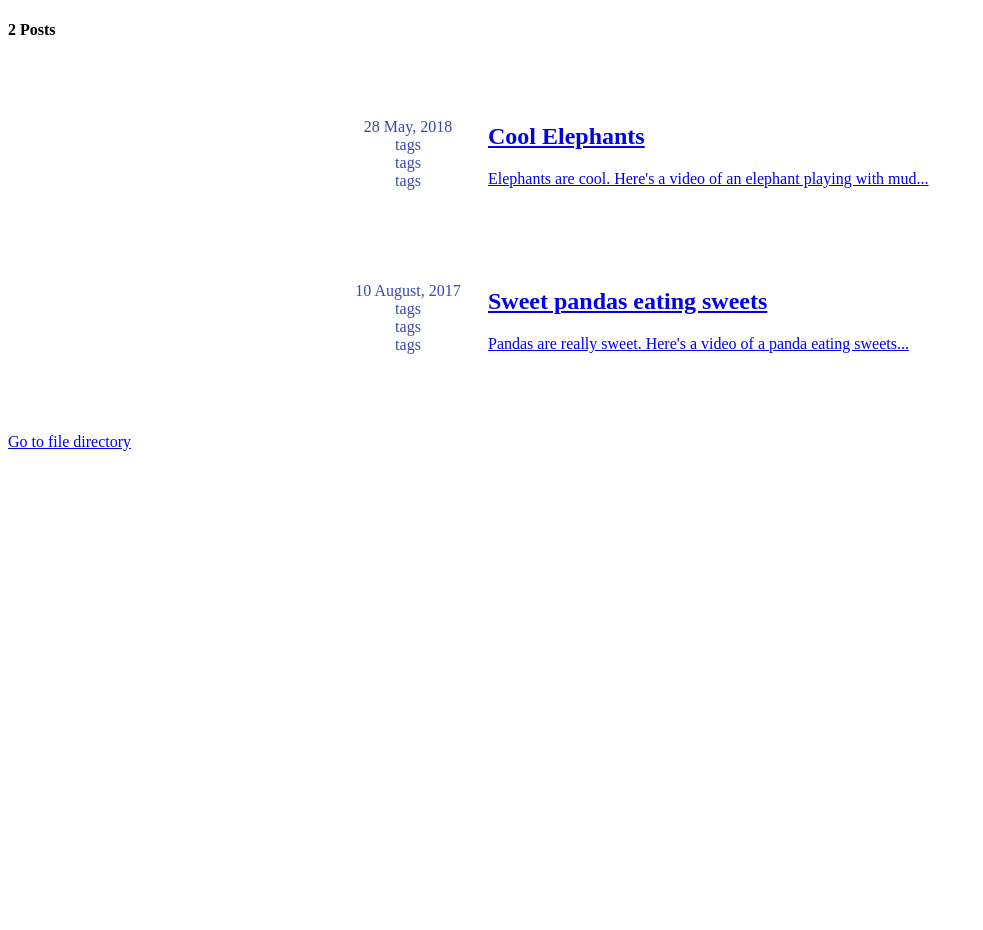
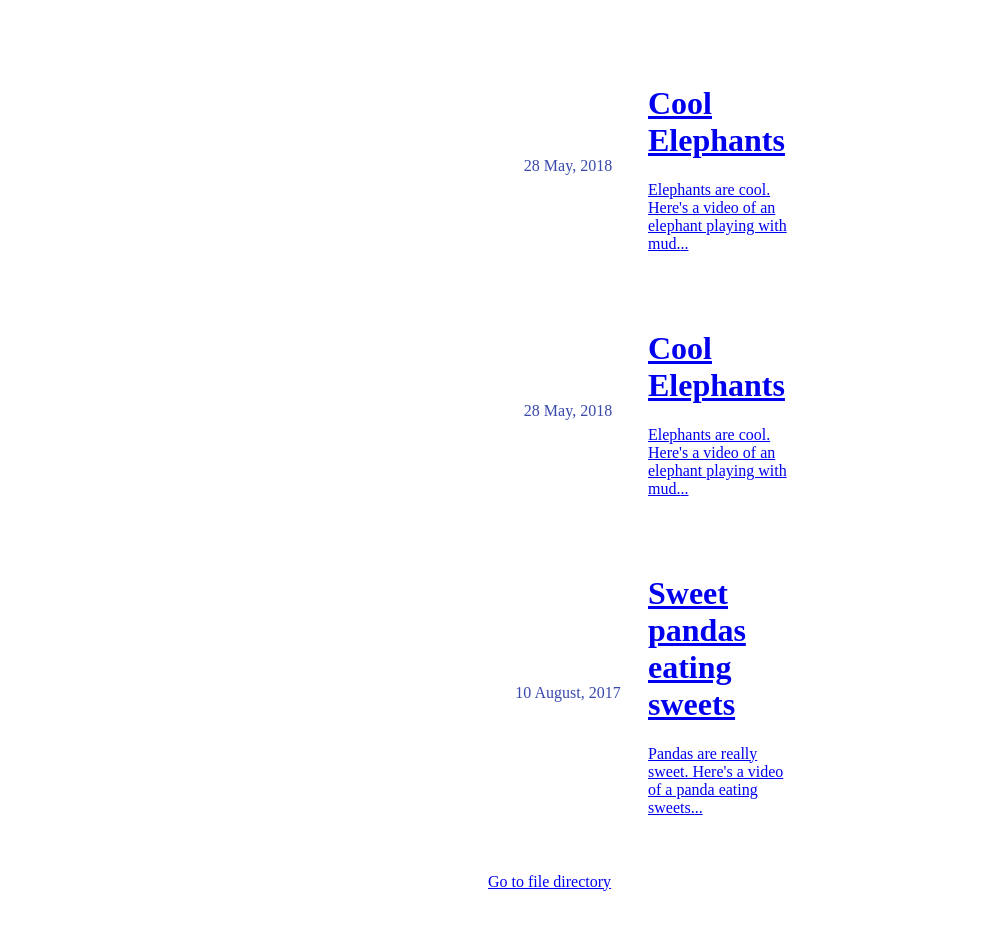
Before and after one commit to dominictwlee/my-blog, a Gatsby site: page / in a window 1280 px wide. Shown: the whole page, without its empty margins (0-983 px from the left). Before the commit the page ends 800 px from the top, so only its background shows below. Built offline with nearby package versions, Linux system fonts and the light colour scheme; Gatsby itself is replaced by a stand-in of ours.

Commit message:
Align grid items

```diff
--- a/gatsby-config.js
+++ b/gatsby-config.js
@@ -19,5 +19,6 @@ module.exports = {
         precision: 8,
       },
     },
+    'gatsby-plugin-react-next',
   ],
 };
--- a/package.json
+++ b/package.json
@@ -8,6 +8,7 @@
     "gatsby-link": "^1.6.40",
     "gatsby-plugin-postcss-sass": "^1.0.20",
     "gatsby-plugin-react-helmet": "^2.0.10",
+    "gatsby-plugin-react-next": "^1.0.11",
     "gatsby-source-filesystem": "^1.5.36",
     "gatsby-transformer-remark": "^1.7.41",
     "minireset.css": "0.0.3",
--- a/src/components/blogEntry.js
+++ b/src/components/blogEntry.js
@@ -1,24 +1,20 @@
-import React from 'react';
+import React, { Fragment } from 'react';
 import Link from 'gatsby-link';
 
 import styles from './blogEntry.module.scss';
 
 const BlogEntry = ({ link, title, date, excerpt }) => (
-  <div className={styles.container}>
-    <article className={styles.blog}>
+  <Fragment>
+    <div className={styles.aside}>
+      <span className={styles.tag}>{date}</span>
+    </div>
+    <div className={styles.blogMain}>
       <Link to={link}>
         <h1 className={styles.title}>{title}</h1>
         <p className={styles.body}>{excerpt}..</p>
       </Link>
-
-      <div className={styles.aside}>
-        <span className={styles.tag}>{date}</span>
-        <span className={styles.tag}>tags</span>
-        <span className={styles.tag}>tags</span>
-        <span className={styles.tag}>tags</span>
-      </div>
-    </article>
-  </div>
+    </div>
+  </Fragment>
 );
 
 export default BlogEntry;
--- a/src/components/blogEntry.module.scss
+++ b/src/components/blogEntry.module.scss
@@ -2,16 +2,6 @@
 
 .tag {
   color: $secondaryMain;
-}
-
-.container {
-  margin: 4rem 20rem;
-}
-
-.blog {
-  display: grid;
-  grid-template-columns: 10rem 1fr;
-  grid-template-rows: repeat(auto-fill, minmax(3rem, 1fr));
 }
 
 .blogMain {
@@ -20,22 +10,16 @@
 
 .title {
   composes: blogMain;
-  grid-row: 1 / span 1;
 }
 
 .body {
   composes: blogMain;
-  grid-row: 2 / span 1;
-}
-
-.title {
 }
 
 .aside {
   grid-column: 1 / span 1;
-  grid-row: 1 / span 3;
   display: flex;
   flex-direction: column;
-  justify-content: center;
+  justify-content: flex-start;
   align-items: center;
 }
--- a/src/pages/index.js
+++ b/src/pages/index.js
@@ -6,8 +6,7 @@ import BlogEntry from '../components/blogEntry';
 import styles from './index.module.scss';
 
 const BlogIndex = ({ data }) => (
-  <div>
-    <h4>{data.allMarkdownRemark.totalCount} Posts</h4>
+  <div className={styles.container}>
     {data.allMarkdownRemark.edges.map(({ node }) => (
       <BlogEntry
         key={node.id}
--- a/src/pages/index.module.scss
+++ b/src/pages/index.module.scss
@@ -0,0 +1,8 @@
+.container {
+  margin: 4rem 30rem;
+  display: grid;
+  grid-template-columns: 10rem 1fr;
+  grid-template-rows: repeat(auto-fill, minmax(4rem, 1fr));
+  align-items: center;
+  grid-row-gap: 2.5rem;
+}
--- /dev/null
+++ b/src/pages/test-3.md
@@ -0,0 +1,10 @@
+---
+title: 'Cool Elephants'
+date: '2018-05-28'
+---
+
+Elephants are cool.
+
+Here's a video of an elephant playing with mud.
+
+<iframe width="560" height="315" src="https://www.youtube.com/embed/4n0xNbfJLR8" frameborder="0" allowfullscreen></iframe>
```
Also changed, not shown: src/pages/more-stuff-test.md (renamed from src/pages/cool-elephants.md), 1 other file.
